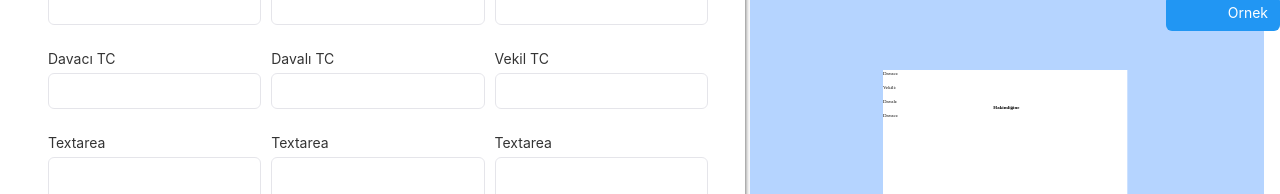
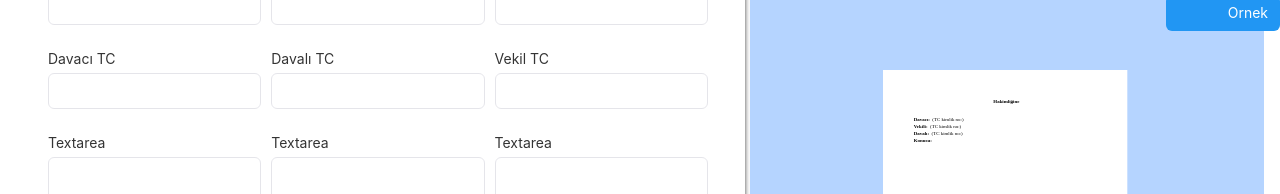
Before and after one commit to fatihtuzunn/avvukat, a Next.js app: page /uygulama/Dava in a window 1280 px wide. Shown: the part 245-439 px from the top of the page. Built offline with nearby package versions, Linux system fonts and the light colour scheme; some icons are missing; a web font is replaced by a local one.

Commit message:
aciklamalar works

```diff
--- a/assets/MiscInputList.jsx
+++ b/assets/MiscInputList.jsx
@@ -1,9 +1,7 @@
 import Links from "../components/Uygulama/sub-components/modal_content/Links";
 
-import {
-  changeEkler,
-  changeURL,
-} from "../store/dilekceSlice";
+import { changeEkler } from "../store/dilekceSlice";
+import { changeURL } from "../store/davaSlice";
 export const otherInputs = [
   {
     title: "Ekler",
--- a/components/Uygulama/Preview/DavaPreview.jsx
+++ b/components/Uygulama/Preview/DavaPreview.jsx
@@ -2,7 +2,7 @@ import styles from "./Preview.module.scss";
 import { useSelector } from "react-redux";
 import { useState, useEffect, useRef } from "react";
 import { useMediaQuery } from "react-responsive";
-import { Button, IconButton } from "rsuite";
+import { Button, FlexboxGrid, IconButton } from "rsuite";
 import { useReactToPrint } from "react-to-print";
 import { ArrowLeft, ArrowRight, FileDownload, Gear } from "@rsuite/icons";
 
@@ -122,21 +122,62 @@ function DavaPreview(props) {
 
                     <div id="page">
 
-                        <div className={styles.makam}>
+                        <div className={styles.makam} style={{ top: "8%" }}>
                             <p className={styles.title}>{state.mahkeme} &nbsp; Hakimliğine</p>
 
 
                         </div>
+                        <div className={styles.davaDilekcesi}>
 
-                        <div className={styles.kunye}>
-                            {state.davali.isim} {state.davali.tc}{state.davali.adres}
+                            <div className={styles.kunye}>
+                                {state.davali.isim} {state.davali.tc}{state.davali.adres}
+                                <FlexboxGrid className="davaci">
+                                    <p className={styles.title} >Davacı: &nbsp;</p>
+                                    <div>{state.davaci.isim} (TC kimlik no:{state.davaci.tc}) <br /> {state.davaci.adres}</div>
+                                </FlexboxGrid>
 
-                            <p><span>Davacı:</span>{state.davaci.isim} {state.davaci.tc}{state.davaci.adres}</p><br />
-                            <p><span>Vekili:</span> {state.date}</p><br />
-                            <p><span>Davalı:</span></p><br />
-                            <p><span>Davacı:</span></p>
+                                <FlexboxGrid className="vekil">
+                                    <p className={styles.title} >Vekili: &nbsp;</p>
+                                    <div>{state.vekil.isim} (TC kimlik no:{state.vekil.tc}) <br /> {state.vekil.adres}</div>
+                                </FlexboxGrid>
+
+                                <FlexboxGrid className="davali">
+                                    <p className={styles.title} >Davalı: &nbsp;</p>
+                                    <div>{state.davali.isim} (TC kimlik no:{state.davali.tc}) <br /> {state.davali.adres}</div>
+                                </FlexboxGrid>
+
+                                <FlexboxGrid className="konu">
+                                    <p className={styles.title} >Konusu: &nbsp;</p>
+                                    <div>{state.konu} </div>
+                                </FlexboxGrid>
+
+
+                            </div>
+                            <div className={state.urls.length ? styles.urls : styles.hide}>
+                                <p>
+                                    <span className={styles.urlHeading}>Açıklamalar</span>
+                                </p>
+                                {state.urls.map((item, i) => (
+                                    <div
+                                        key={i}
+                                        style={{
+                                            paddingTop: "5px",
+                                            lineHeight: "1",
+                                            maxWidth: "13rem",
+                                            wordWrap: "break-word",
+                                        }}
+                                    >
+                                        <span className={styles.urlTitle}>{item.site}: </span>
+                                        <span className={styles.smallerText}>
+                                            {item.link}
+                                        </span>
+                                        <br />
+                                    </div>
+                                ))}
+                            </div>
 
                         </div>
+
 
                     </div>
 
--- a/components/Uygulama/Preview/Preview.module.scss
+++ b/components/Uygulama/Preview/Preview.module.scss
@@ -157,6 +157,16 @@
 
 ;
 
+
+
+/* DavaPreview */
+
+.davaDilekcesi {
+
+  margin: 150px 50px 0 100px;
+
+}
+
 .urlHeading {
   font-size: 12.4px;
   font-weight: 600;
@@ -164,7 +174,7 @@
 
 ;
 
-.urlHolder {
+.aciklamalar {
   padding-top: 1.125rem;
 }
 
--- a/components/Uygulama/sub-components/MiscInputs.jsx
+++ b/components/Uygulama/sub-components/MiscInputs.jsx
@@ -6,7 +6,7 @@ import ModalWindow from "./ModalWindow";
 import DynamicTags from "./DynamicTags";
 import ListViewPanel from "./ListViewPanel";
 import { useSelector, useDispatch } from "react-redux";
-import { changeEditData } from "../../../store/dilekceSlice";
+import { changeEditData } from "../../../store/davaSlice";
 import { useMediaQuery } from "react-responsive";
 
 function MiscInputs(props) {
@@ -16,7 +16,7 @@ function MiscInputs(props) {
     title: { fontSize: "large", fontWeight: "600" },
   };
   const dispatch = useDispatch();
-  const state = useSelector((state) => state["dilekce"]);
+  const state = useSelector((state) => state["dava"]);
   const [list, setList] = useState([]);
   const [edit, setEdit] = useState(false);
   const [editIndex, setEditIndex] = useState(0);
--- a/components/Uygulama/sub-components/ModalWindow.jsx
+++ b/components/Uygulama/sub-components/ModalWindow.jsx
@@ -1,23 +1,25 @@
 import { useState } from "react";
 import { Button, Modal } from "rsuite";
 import { useSelector, useDispatch } from "react-redux";
-import { changeTemp } from "../../../store/dilekceSlice";
+import { changeTemp } from "../../../store/davaSlice";
 
 function ModalWindow(props) {
-  const disaptch = useDispatch();
-  const disabled = useSelector((state) => state["dilekce"].tempData.disabled);
-  const data = useSelector((state) => state["dilekce"].tempData.data);
+  const dispatch = useDispatch();
+  const disabled = useSelector((state) => state["dava"].tempData.disabled);
+  const data = useSelector((state) => state["dava"].tempData.data);
   //const [disabled, setDisabled] = useState(true);
+
   const handleClose = () => {
-    disaptch(changeTemp({ data: undefined, disabled: true }));
+    dispatch(changeTemp({ data: undefined, disabled: true }));
     props.close();
   };
+
   const handleSave = () => {
     props.edit
-      ? /* edit */ disaptch(
+      ? /* edit */ dispatch(
         props.task({ edit: true, index: props.editIndex, data: data })
       )
-      : /* add */ disaptch(props.task(data));
+      : /* add */ dispatch(props.task(data));
     props.close();
   };
   return (
--- a/components/Uygulama/sub-components/modal_content/Links.jsx
+++ b/components/Uygulama/sub-components/modal_content/Links.jsx
@@ -1,12 +1,12 @@
 import { useState, useEffect } from "react";
 import { Col, Form, Input, Row, SelectPicker } from "rsuite";
 import { useDispatch, useSelector } from "react-redux";
-import { changeTemp } from "../../../../store/dilekceSlice";
+import { changeTemp } from "../../../../store/davaSlice";
 import DatalistInput from "react-datalist-input";
 import "react-datalist-input/dist/styles.css";
 
 function Links(props) {
-  const editData = useSelector((state) => state["dilekce"].editData);
+  const editData = useSelector((state) => state["dava"].editData);
 
   const dispatch = useDispatch();
   useEffect(() => {
@@ -25,7 +25,7 @@ function Links(props) {
   return (
     <Form.Group>
       <Row style={{ width: "99%", height: "6rem" }}>
-        <Col xs={24} sm={12}>
+        <Col xs={24} sm={24}>
           <Form.ControlLabel>Site</Form.ControlLabel>
           <DatalistInput
             placeholder="Site"
@@ -40,13 +40,15 @@ function Links(props) {
             ]}
           />
         </Col>
-        <Col xs={24} sm={12}>
+        <Col xs={24} sm={24}>
           <Form.ControlLabel>Link</Form.ControlLabel>
-          <Input
-            placeholder="https://github.com/sample"
+          <textarea
             value={link}
-            onChange={(e) => setLink(e)}
-          />
+            onChange={(e) => setLink(e.target.value)}
+            className="txt rs-input"
+            rows={10}
+          ></textarea>
+
         </Col>
       </Row>
       <br />
--- a/store/davaSlice.js
+++ b/store/davaSlice.js
@@ -30,7 +30,7 @@ const dava = createSlice({
             sayfa: "",
             kutuk: "",
         },
-        cocuk: 0,
+        konu: "",
         text: "",
         date: "",
         tc: false,
@@ -80,6 +80,41 @@ const dava = createSlice({
         },
 
 
+
+
+
+        changeURL(state, action) {
+            if (action.payload.delete) {
+                state.urls.splice(action.payload.data, 1);
+                return;
+            } else if (action.payload.edit) {
+                var words = action.payload.data.site.split(" "); // title case conversion
+                var name = "";
+                if (action.payload.data.site.length)
+                    words.map(
+                        (word) =>
+                        (name +=
+                            word[0].toUpperCase() + word.slice(1).toLowerCase() + " ")
+                    );
+                var temp = { ...action.payload.data };
+                temp.site = name;
+
+                state.urls[action.payload.index] = temp;
+                return;
+            }
+
+            var words = action.payload.site.split(" "); // title case conversion
+            var name = "";
+            if (action.payload.site)
+                words.map(
+                    (word) =>
+                        (name += word[0].toUpperCase() + word.slice(1).toLowerCase() + " ")
+                );
+            var temp = { ...action.payload };
+            temp.site = name;
+
+            state.urls.push(temp);
+        },
         changeTemp(state, action) {
             state.tempData = action.payload;
         },
--- a/store/dilekceSlice.js
+++ b/store/dilekceSlice.js
@@ -16,10 +16,9 @@ const dilekce = createSlice({
     date: "",
     tc: false,
     altust: "",
-    urls: [],
+
     ekler: [],
-    tempData: { data: undefined, disabled: false },
-    editData: {},
+
   },
   reducers: {
     changeMakam(state, action) {
@@ -78,49 +77,13 @@ const dilekce = createSlice({
     },
 
 
-    changeURL(state, action) {
-      if (action.payload.delete) {
-        state.urls.splice(action.payload.data, 1);
-        return;
-      } else if (action.payload.edit) {
-        var words = action.payload.data.site.split(" "); // title case conversion
-        var name = "";
-        if (action.payload.data.site.length)
-          words.map(
-            (word) =>
-            (name +=
-              word[0].toUpperCase() + word.slice(1).toLowerCase() + " ")
-          );
-        var temp = { ...action.payload.data };
-        temp.site = name;
 
-        state.urls[action.payload.index] = temp;
-        return;
-      }
-
-      var words = action.payload.site.split(" "); // title case conversion
-      var name = "";
-      if (action.payload.site)
-        words.map(
-          (word) =>
-            (name += word[0].toUpperCase() + word.slice(1).toLowerCase() + " ")
-        );
-      var temp = { ...action.payload };
-      temp.site = name;
-
-      state.urls.push(temp);
-    },
     changeEkler(state, action) {
       state.ekler = action.payload;
     },
 
 
-    changeTemp(state, action) {
-      state.tempData = action.payload;
-    },
-    changeEditData(state, action) {
-      state.editData = action.payload;
-    },
+
   },
 });
 
@@ -137,7 +100,6 @@ export const {
   changeText,
   changeURL,
   changeEkler,
-  changeTemp,
-  changeEditData,
+
 } = dilekce.actions;
 export default dilekce.reducer;
```
Also changed, not shown: components/Uygulama/Input/DavaInput.jsx (+9 -9 lines), components/Uygulama/Preview/Preview.jsx (+18 -19 lines).
